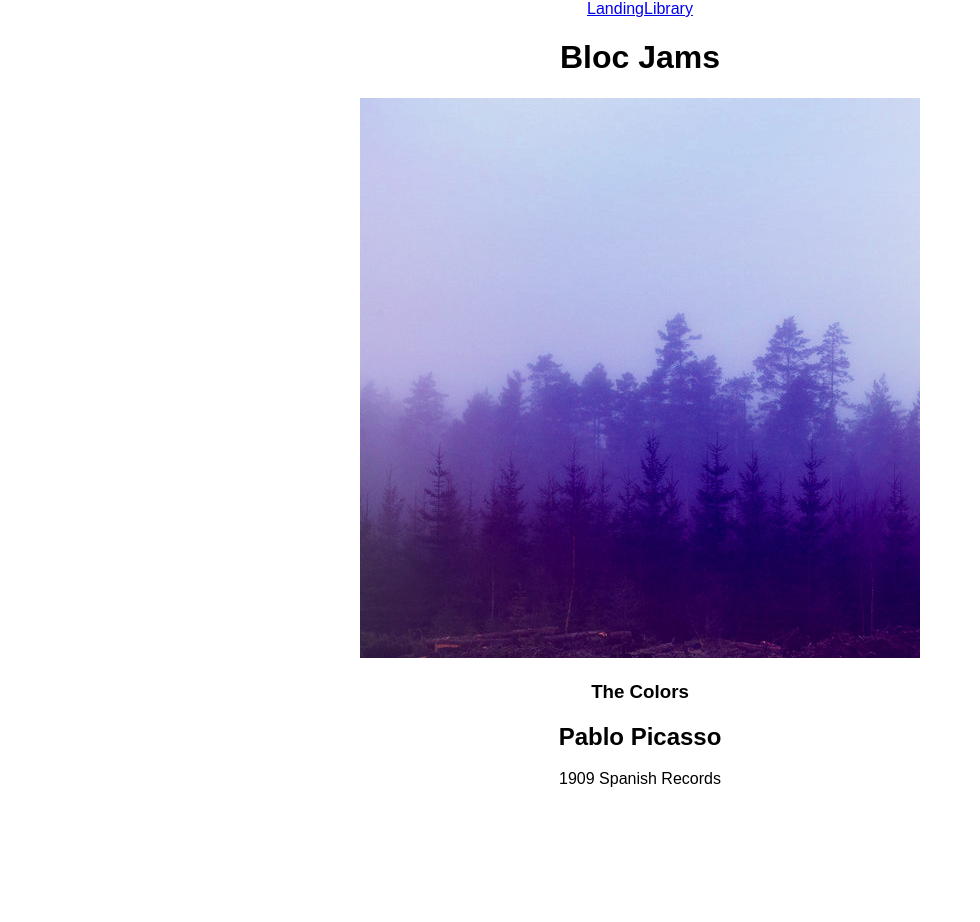
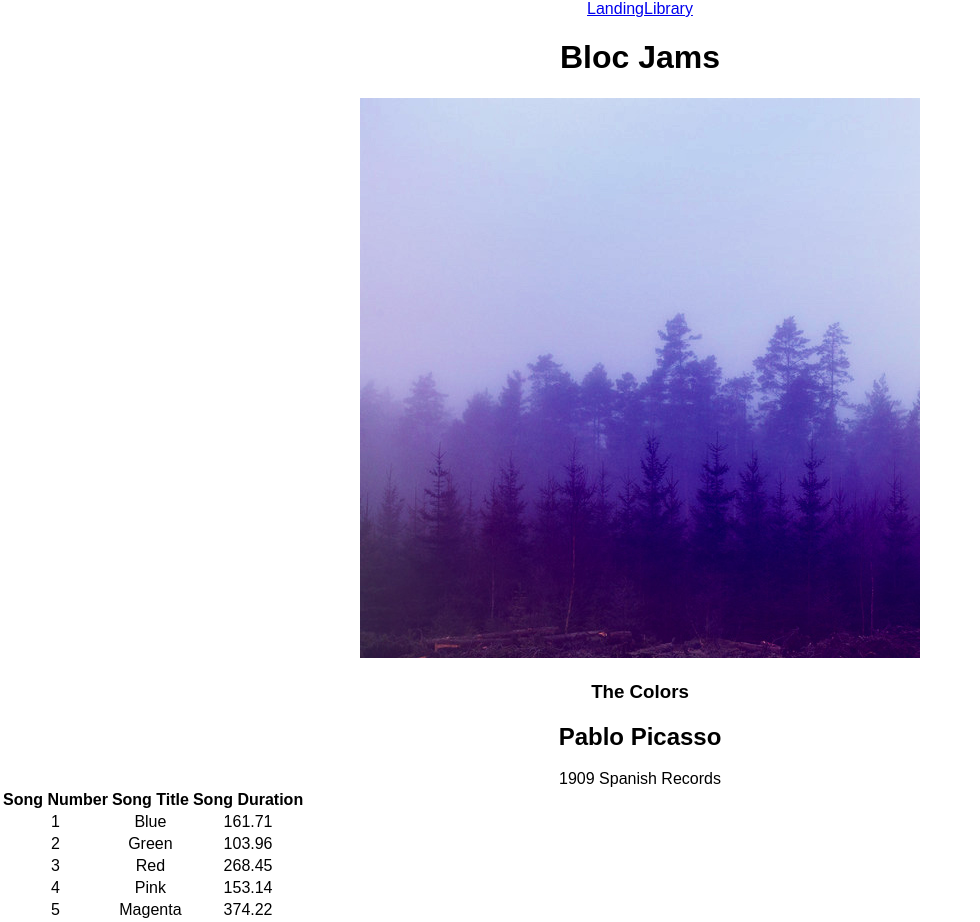
Before and after one commit to JeongJoonChoe/bloc-jams-react, a React (Create React App) app: page /album/the-colors in a window 1280 px wide. Shown: the whole page, without its empty margins (0-980 px from the left). Before the commit the page ends 800 px from the top, so only its background shows below. Built offline with nearby package versions, Linux system fonts and the light colour scheme.

Commit message:
assignment 3 songs: completed

```diff
--- a/src/components/Album.js
+++ b/src/components/Album.js
@@ -29,8 +29,20 @@
 		            	<col id="song-number-column" />
 		            	<col id="song-title-column" />
 		            	<col id="song-duration-column" />
-		           </colgroup>
-		           <tbody>
+		            </colgroup>
+		            <tbody>
+		            	<tr>
+		            		<th>Song Number</th>
+		            		<th>Song Title</th>
+		            		<th>Song Duration</th>
+		            	</tr>
+						{ this.state.album.songs.map( (song, index) =>
+							<tr key={index}>
+								<td>{index + 1}</td>
+								<td>{song.title}</td>
+								<td>{song.duration}</td>
+							</tr>
+						)}
 		           </tbody>
 		        </table>
 		   	</section>
```
